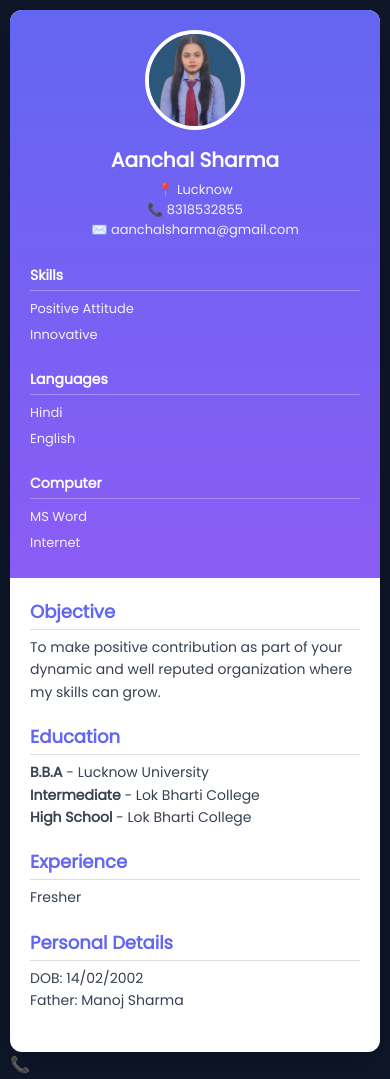
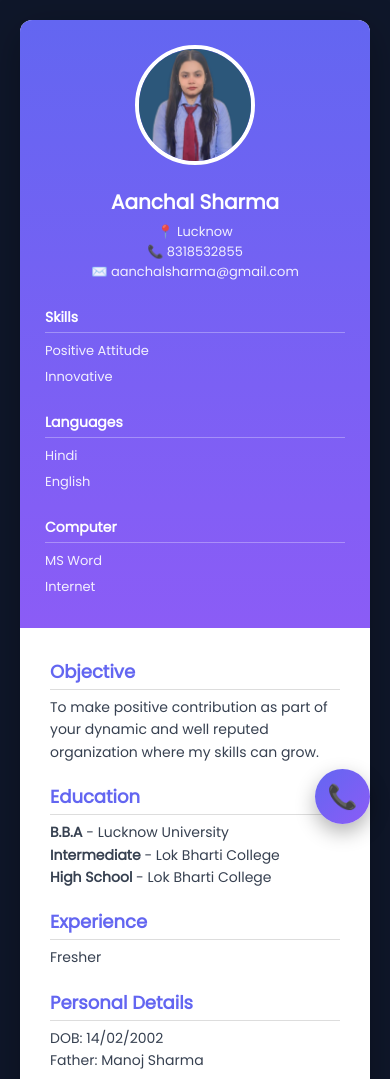
Before and after one commit to arifsiddiqui1425/Aanchal-Sharma, a plain HTML site: page index.html in a window 390 px wide. Shown: the top 1079 px of the page. Drawn offline with Linux system fonts and the light colour scheme.

Commit message:
Update style.css

```diff
--- a/style.css
+++ b/style.css
@@ -10,7 +10,7 @@ body {
   padding: 20px;
 }
 
-/* MAIN CONTAINER */
+/* MAIN LAYOUT */
 .cv {
   max-width: 900px;
   margin: auto;
@@ -22,6 +22,16 @@ body {
   box-shadow: 0 10px 40px rgba(0,0,0,0.3);
 }
 
+.call-btn {
+  color: white;
+  text-decoration: none;
+  font-weight: 500;
+}
+
+.call-btn:hover {
+  text-decoration: underline;
+}
+
 /* LEFT SIDE */
 .left {
   background: linear-gradient(180deg, #6366f1, #8b5cf6);
@@ -30,19 +40,12 @@ body {
   text-align: center;
 }
 
-/* 🔥 IMAGE FIX (IMPORTANT FOR NETLIFY) */
-.profile {
-  width: 100%;
-  display: flex;
-  justify-content: center;
-}
-
+/* PHOTO */
 .profile img {
   width: 120px;
   height: 120px;
   border-radius: 50%;
   object-fit: cover;
-  object-position: top; /* 🔥 FACE CENTER FIX */
   border: 4px solid white;
   margin-bottom: 15px;
 }
@@ -75,7 +78,6 @@ body {
 .left-section li {
   font-size: 13px;
   margin-bottom: 6px;
-  line-height: 1.5;
 }
 
 /* RIGHT SIDE */
@@ -112,28 +114,38 @@ body {
   margin-bottom: 5px;
 }
 
-/* 🔥 MOBILE FIX (IMPORTANT) */
+/* MOBILE */
 @media (max-width: 768px) {
-
-  body {
-    padding: 10px;
-  }
-
   .cv {
     grid-template-columns: 1fr;
   }
 
   .left {
     text-align: center;
-    padding: 20px;
-  }
-
-  .right {
-    padding: 20px;
-  }
-
-  .profile img {
-    width: 100px;
-    height: 100px;
   }
 }
+
+/* 🔥 FLOATING CALL BUTTON */
+.floating-call {
+  position: fixed;
+  bottom: 20px;
+  right: 20px;
+  width: 55px;
+  height: 55px;
+  background: linear-gradient(135deg, #6366f1, #8b5cf6);
+  color: white;
+  font-size: 24px;
+  border-radius: 50%;
+  display: flex;
+  align-items: center;
+  justify-content: center;
+  text-decoration: none;
+  box-shadow: 0 8px 20px rgba(0,0,0,0.3);
+  z-index: 999;
+  transition: 0.3s;
+}
+
+/* HOVER */
+.floating-call:hover {
+  transform: scale(1.1);
+}
```
